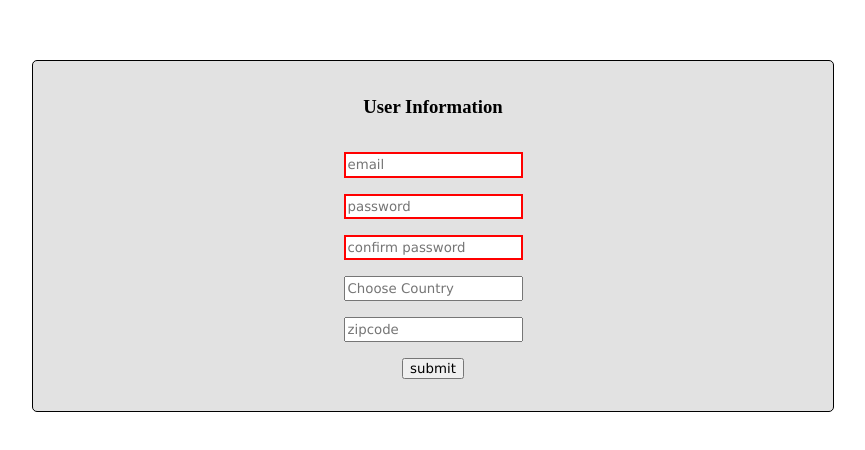
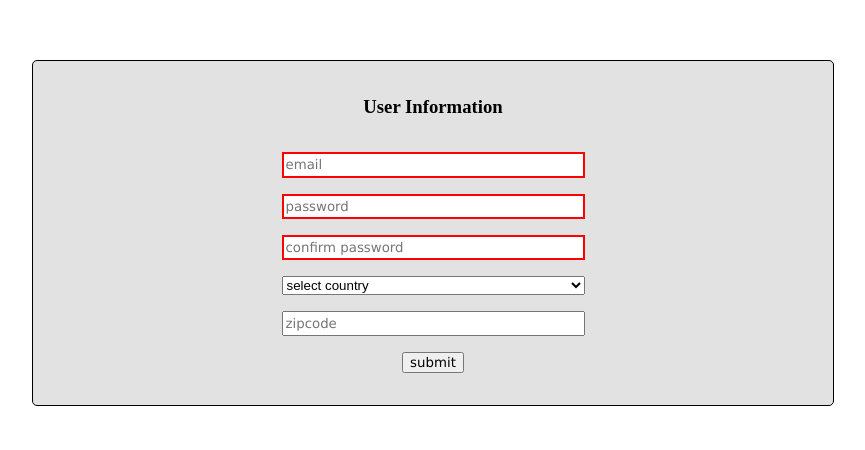
Before and after one commit to blitheryjibits/user-validation-form, a plain HTML site: page index.html in a window 1280 px wide. Shown: the part 180-630 px from the top of the page, without its empty margins (207-1072 px from the left). Drawn offline with Linux system fonts and the light colour scheme.

Commit message:
Removed - input element for country dropdown list. It is being replaced by 'country loader' script that imports a partial HTML file and appeds it to the form.

```diff
--- a/index.html
+++ b/index.html
@@ -6,12 +6,16 @@
     <title>User Information Validation</title>
 
     <link rel="stylesheet" href="style.css">
+    <script src="countryLoader.js" type="text/javascript"defer></script>
     <script src="script.js" type="text/javascript" defer></script>
 </head>
 <body>
     <div class="container">
 
-        <div class="title-container"><h3 class="title">User Information</h3></div>
+        <div class="title-container">
+            <h3 class="title">User Information</h3>
+        </div>
+
         <div class="form-container">
 
             <form action="" id="info-form">
@@ -24,8 +28,7 @@
                 <label for="confirmation" name="confirmation"></label>
                 <input type="password" id="password-confirmation" placeholder="confirm password" required>
 
-                <label for="country" name="country"></label>
-                <input type="list" id="country-input" placeholder="Choose Country">
+                <label for="country" name="country" id="country-label"></label>
 
                 <label for="zipcode" name="zipcode"></label>
                 <input type="number" id="zipcode-input" placeholder="zipcode">
```
